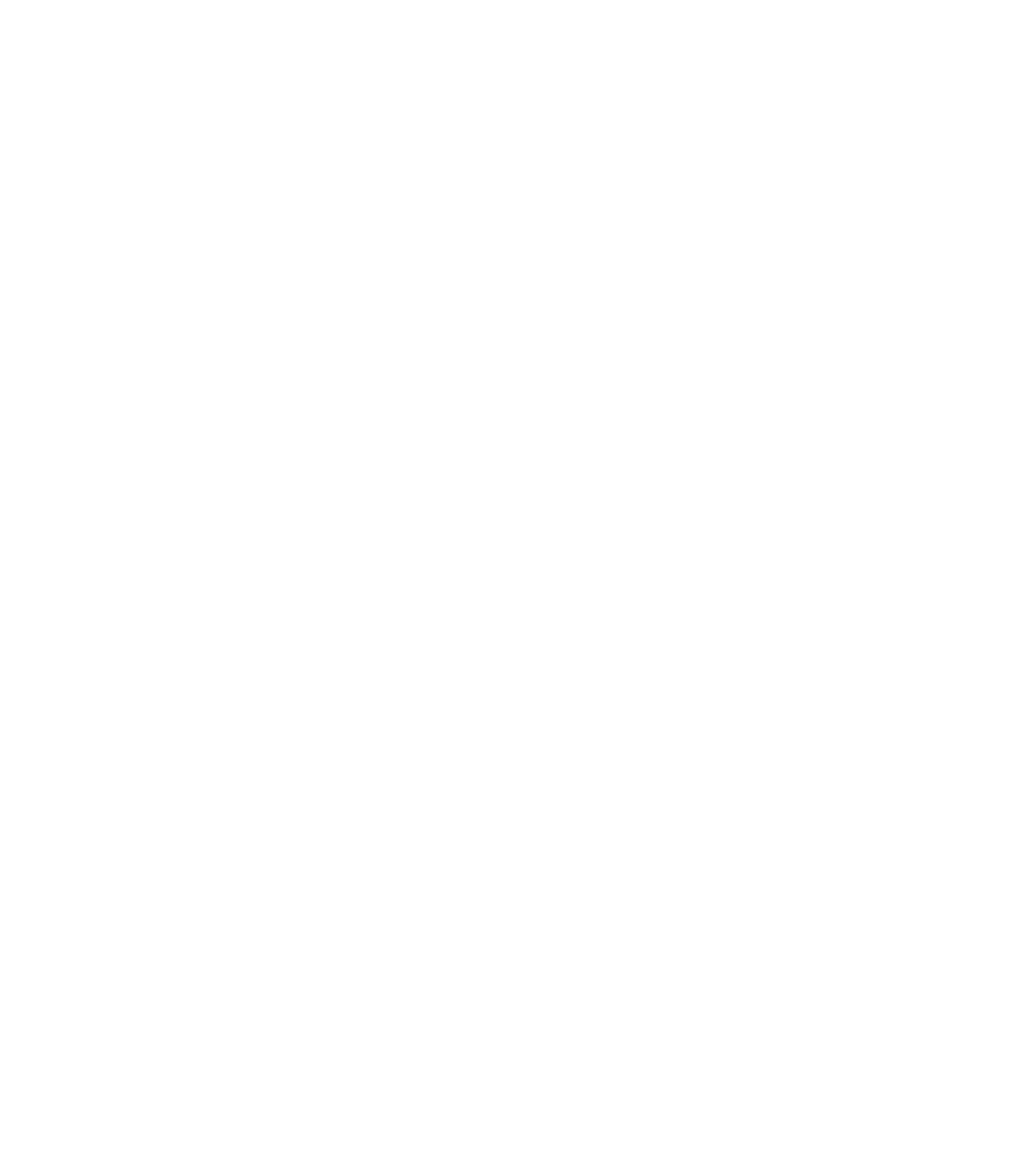
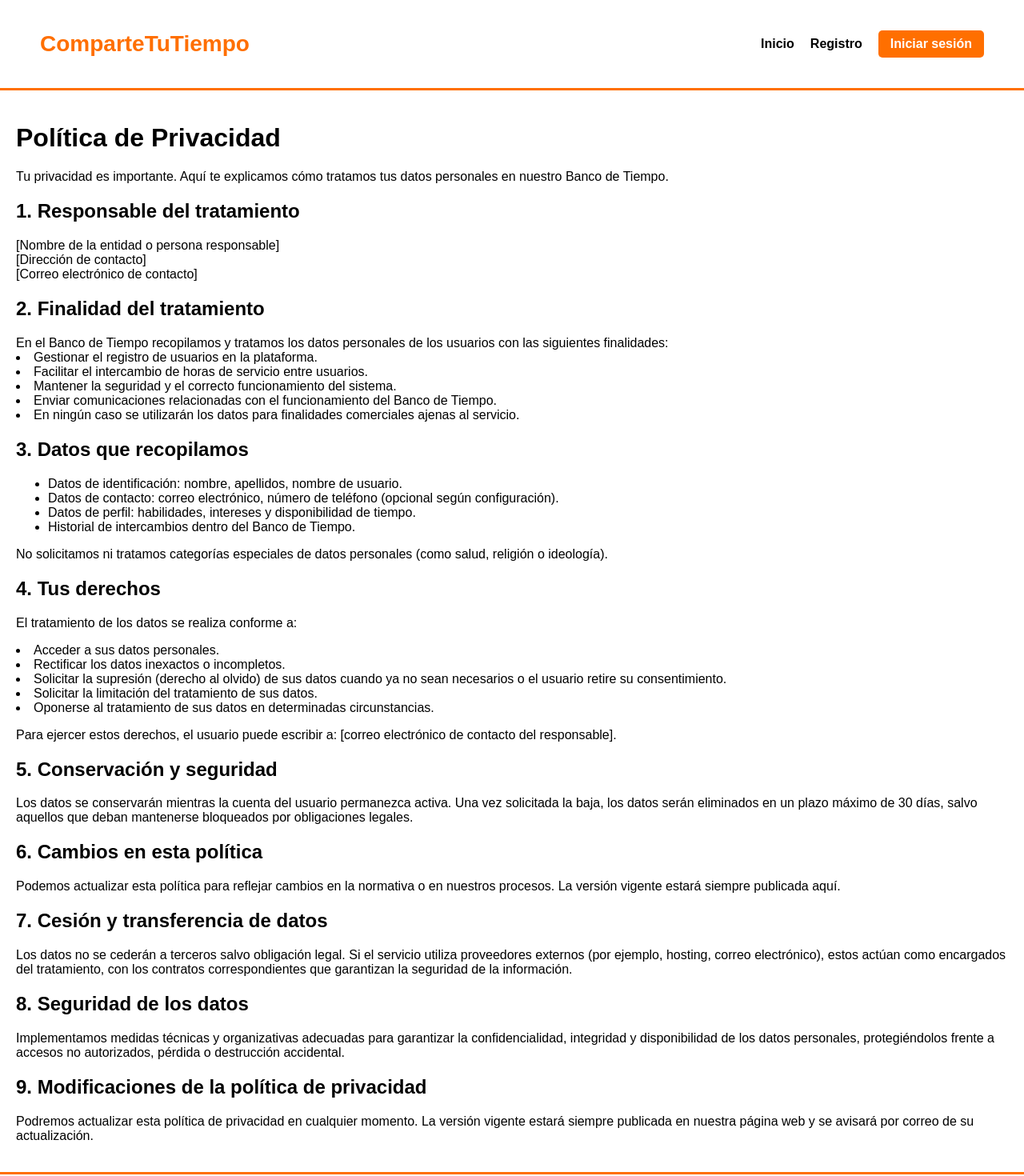
Before and after one commit to ComparteTuTiempo/ComparteTuTiempo, a React (Create React App) app in the folder frontend/: page /politica-privacidad in a window 1280 px wide. Before the commit this address had no page. Shown: the top 1470 px of the page at 80% size. Before the commit the page ends 800 px from the top, so only its background shows below. Built offline with nearby package versions, Linux system fonts and the light colour scheme.

Commit message:
feat: política de privacidad accesible

```diff
--- a/frontend/src/App.js
+++ b/frontend/src/App.js
@@ -4,6 +4,7 @@ import Layout from "./components/Layout";
 import LandingPage from "./pages/LandingPage";
 import RegistroUsuario from "./pages/RegistroUsuario";
 import LoginPage from "./pages/LoginPage";
+import PoliticaPrivacidad from "./pages/politica-privacidad"
 
 function App() {
   return (
@@ -14,6 +15,7 @@ function App() {
           <Route path="/" element={<LandingPage />} />
           <Route path="/registro" element={<RegistroUsuario />} />
           <Route path="/login" element={<LoginPage />} />
+          <Route path="/politica-privacidad" element={<PoliticaPrivacidad />} />
         </Route>
       </Routes>
     </Router>
--- /dev/null
+++ b/frontend/src/pages/politica-privacidad.js
@@ -0,0 +1,142 @@
+import React from "react";
+import { ShieldCheck } from "lucide-react";
+import { motion } from "framer-motion";
+import { Link } from "react-router-dom";
+
+const PoliticaPrivacidad = () => {
+  return (
+    <div className="min-h-screen bg-gray-50 flex flex-col items-center p-6">
+      {/* Header */}
+      <div
+        initial={{ opacity: 0, y: -15 }}
+        animate={{ opacity: 1, y: 0 }}
+        className="flex flex-col items-center mb-8 text-center"
+      >
+        <h1 className="text-3xl font-bold">Política de Privacidad</h1>
+        <p className="text-gray-600 mt-2 max-w-xl">
+          Tu privacidad es importante. Aquí te explicamos cómo tratamos tus
+          datos personales en nuestro Banco de Tiempo.
+        </p>
+      </div>
+
+
+      <div className="bg-white shadow-lg rounded-2xl max-w-3xl w-full p-6">
+        <div className="h-[60vh] overflow-y-auto pr-4 space-y-6 text-gray-700 leading-relaxed">
+          <section>
+            <h2 className="text-xl font-semibold mb-2">
+              1. Responsable del tratamiento
+            </h2>
+            <p>
+              [Nombre de la entidad o persona responsable] <br />
+              [Dirección de contacto] <br />
+              [Correo electrónico de contacto]
+            </p>
+          </section>
+
+          <section>
+            <h2 className="text-xl font-semibold mb-2">
+              2. Finalidad del tratamiento
+            </h2>
+            <p>
+              En el Banco de Tiempo recopilamos y tratamos los datos personales de los usuarios con las siguientes finalidades:
+
+              <li>Gestionar el registro de usuarios en la plataforma.</li>
+
+              <li>Facilitar el intercambio de horas de servicio entre usuarios.</li>
+
+              <li>Mantener la seguridad y el correcto funcionamiento del sistema.</li>
+
+              <li>Enviar comunicaciones relacionadas con el funcionamiento del Banco de Tiempo.</li>
+
+              <li>En ningún caso se utilizarán los datos para finalidades comerciales ajenas al servicio.</li>
+            </p>
+          </section>
+
+          <section>
+            <h2 className="text-xl font-semibold mb-2">
+              3. Datos que recopilamos
+            </h2>
+            <ul className="list-disc ml-6">
+              <li>Datos de identificación: nombre, apellidos, nombre de usuario.</li>
+              <li>Datos de contacto: correo electrónico, número de teléfono (opcional según configuración).</li>
+              <li>Datos de perfil: habilidades, intereses y disponibilidad de tiempo.</li>
+              <li>Historial de intercambios dentro del Banco de Tiempo.</li>
+            </ul>
+            No solicitamos ni tratamos categorías especiales de datos personales (como salud, religión o ideología).
+          </section>
+
+          <section>
+            <h2 className="text-xl font-semibold mb-2">4. Tus derechos</h2>
+            El tratamiento de los datos se realiza conforme a:
+            <p>
+              <li>Acceder a sus datos personales.</li>
+
+              <li>Rectificar los datos inexactos o incompletos.</li>
+
+              <li>Solicitar la supresión (derecho al olvido) de sus datos cuando ya no sean necesarios o el usuario retire su consentimiento.</li>
+
+              <li>Solicitar la limitación del tratamiento de sus datos.</li>
+
+              <li>Oponerse al tratamiento de sus datos en determinadas circunstancias.</li>
+            </p>
+            Para ejercer estos derechos, el usuario puede escribir a: [correo electrónico de contacto del responsable].
+          </section>
+
+          <section>
+            <h2 className="text-xl font-semibold mb-2">
+              5. Conservación y seguridad
+            </h2>
+            <p>
+              Los datos se conservarán mientras la cuenta del usuario permanezca activa. Una vez solicitada la baja,
+              los datos serán eliminados en un plazo máximo de 30 días, salvo aquellos que deban mantenerse bloqueados
+              por obligaciones legales.
+            </p>
+          </section>
+
+          <section>
+            <h2 className="text-xl font-semibold mb-2">
+              6. Cambios en esta política
+            </h2>
+            <p>
+              Podemos actualizar esta política para reflejar cambios en la
+              normativa o en nuestros procesos. La versión vigente estará siempre
+              publicada aquí.
+            </p>
+          </section>
+          <section>
+            <h2 className="text-xl font-semibold mb-2">
+              7. Cesión y transferencia de datos
+            </h2>
+            <p>
+              Los datos no se cederán a terceros salvo obligación legal.
+              Si el servicio utiliza proveedores externos (por ejemplo, hosting, correo electrónico),
+              estos actúan como encargados del tratamiento, con los contratos correspondientes que
+              garantizan la seguridad de la información.
+            </p>
+          </section>
+          <section>
+            <h2 className="text-xl font-semibold mb-2">
+              8. Seguridad de los datos
+            </h2>
+            <p>
+              Implementamos medidas técnicas y organizativas adecuadas para garantizar la confidencialidad,
+              integridad y disponibilidad de los datos personales, protegiéndolos frente a accesos no
+              autorizados, pérdida o destrucción accidental.
+            </p>
+          </section>
+          <section>
+            <h2 className="text-xl font-semibold mb-2">
+              9. Modificaciones de la política de privacidad
+            </h2>
+            <p>
+              Podremos actualizar esta política de privacidad en cualquier momento. La versión vigente
+              estará siempre publicada en nuestra página web y se avisará por correo de su actualización.
+            </p>
+          </section>
+        </div>
+      </div>
+    </div>
+  );
+};
+
+export default PoliticaPrivacidad;
```
